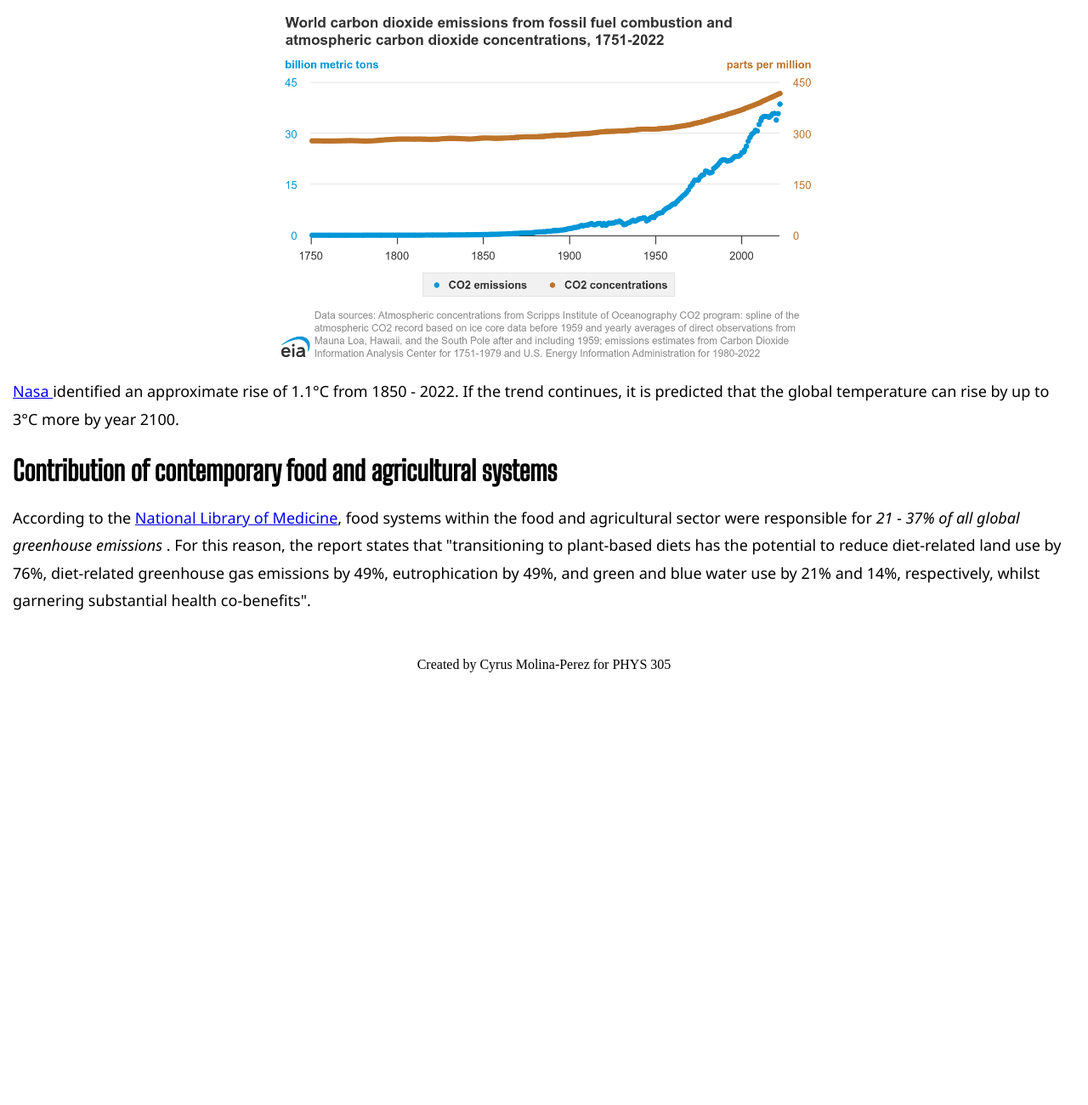
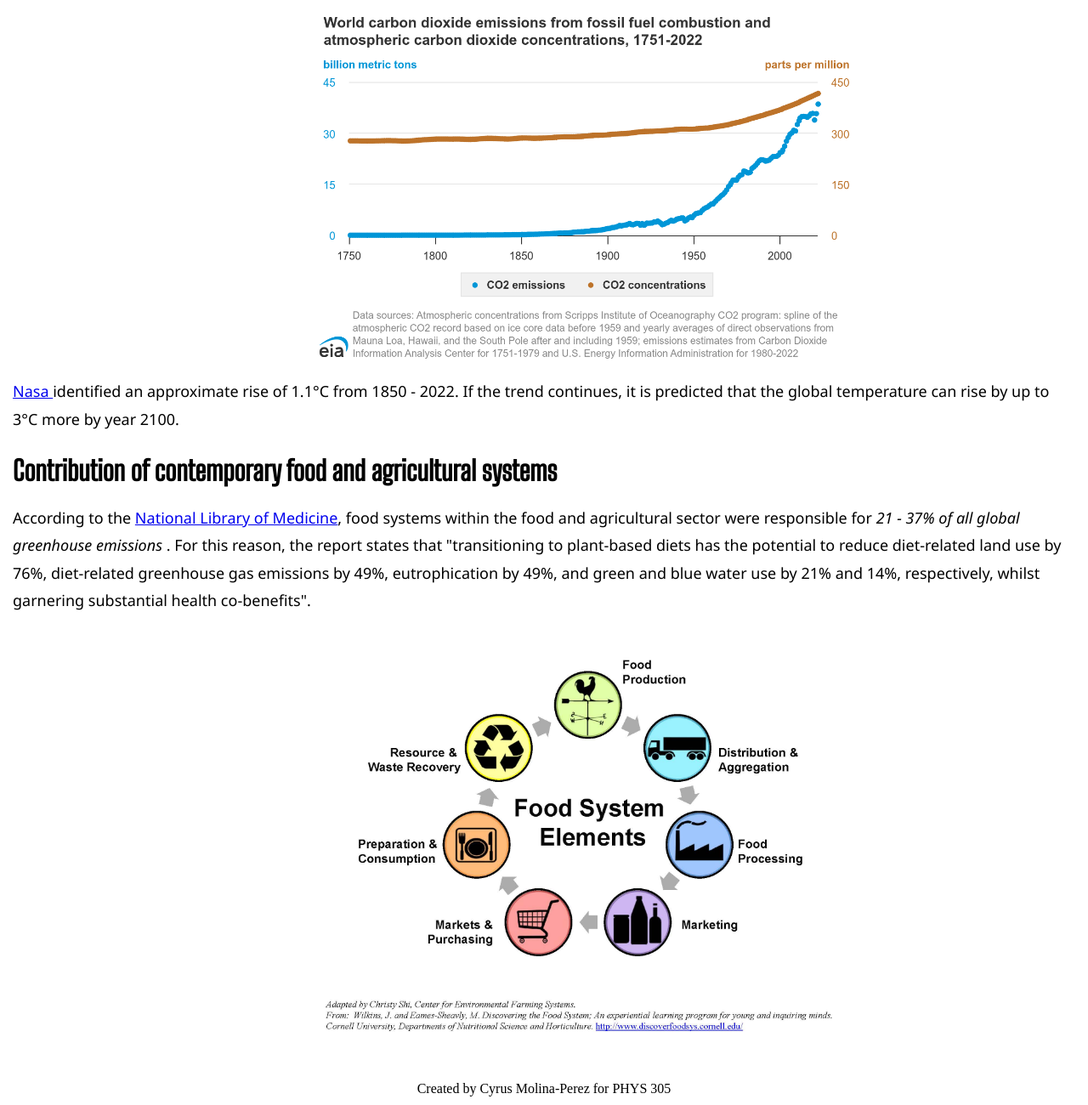
Before and after one commit to cyrusmp/EatCleanGoGreen, a plain HTML site: page second.html in a window 1280 px wide. Shown: the part 661-1961 px from the top of the page at 85% size. Before the commit the page ends 1462 px from the top, so only its background shows below. Drawn offline with Linux system fonts and the light colour scheme.

Commit message:
Added food systems image to second.html

```diff
--- a/index.css
+++ b/index.css
@@ -104,12 +104,17 @@ p {
 }
 
 .chartimg img {
-    margin-left: 325px;
+    margin-left: 370px;
     width: 50%;
 }
 
 .topic2 img {
     margin-top: 20px;
+    margin-left: 370px;
+}
+
+.systems img {
+    width: 50%;
     margin-left: 370px;
 }
 
--- a/second.html
+++ b/second.html
@@ -39,6 +39,7 @@
             <section class="systems">
                 <h2> Contribution of contemporary food and agricultural systems</h2>
                 <p> According to the <a href="https://pmc.ncbi.nlm.nih.gov/articles/PMC9024616/#:~:text=Transitioning%20to%20plant%2Dbased%20diets,garnering%20substantial%20health%20co%2Dbenefits."> National Library of Medicine</a>, food systems within the food and agricultural sector were responsible for <em> 21 - 37% of all global greenhouse emissions </em>. For this reason, the report states that "transitioning to plant-based diets has the potential to reduce diet-related land use by 76%, diet-related greenhouse gas emissions by 49%, eutrophication by 49%, and green and blue water use by 21% and 14%, respectively, whilst garnering substantial health co-benefits".</p>
+                <img src="local-foods-system-diagram-no-title.jpg" alt="Image depicting different food system sectors">
             </section>
         </main>
     </body>
```
Also changed, not shown: local-foods-system-diagram-no-title.jpg (added).
